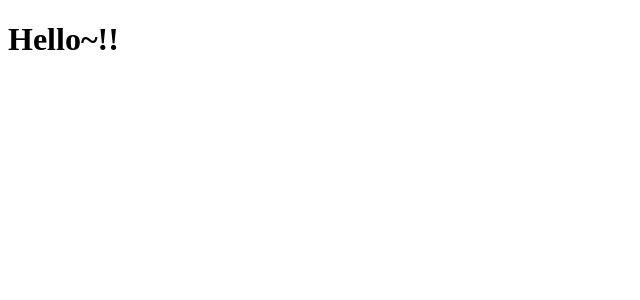
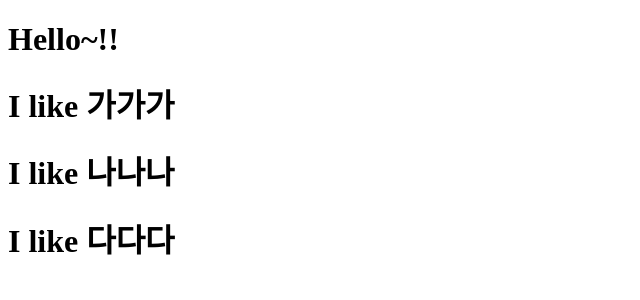
Before and after one commit to qkrjh0904/Basic-React-JS, a React (Create React App) app in the folder movie_app/: page / in a window 1280 px wide. Shown: the top 300 px of the page, without its empty margins (0-640 px from the left). Built offline with nearby package versions, Linux system fonts and the light colour scheme.

Commit message:
[추가] 동적으로 props 넘기기

```diff
--- a/movie_app/src/App.js
+++ b/movie_app/src/App.js
@@ -1,9 +1,29 @@
 import React from 'react';
+
+function Food({name}){
+  return <h1>I like {name}</h1>
+}
+
+const list = [
+  {
+    name: "가가가",
+    age: 20
+  },
+  {
+    name: "나나나",
+    age: 25
+  },
+  {
+    name: "다다다",
+    age: 30
+  },
+];
 
 function App() {
   return (
     <div>
       <h1>Hello~!!</h1>
+      {list.map(now => <Food name={now.name}/>)}
     </div>
   );
 }
```
